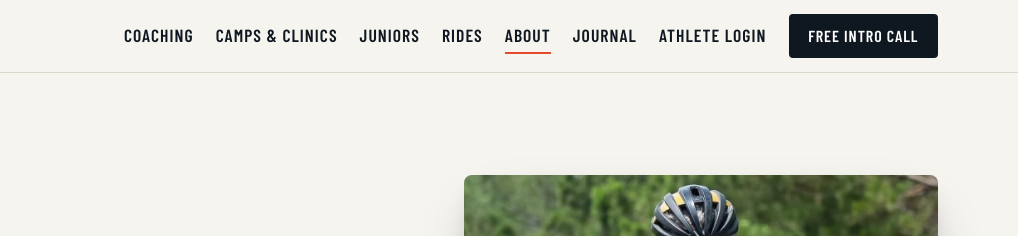
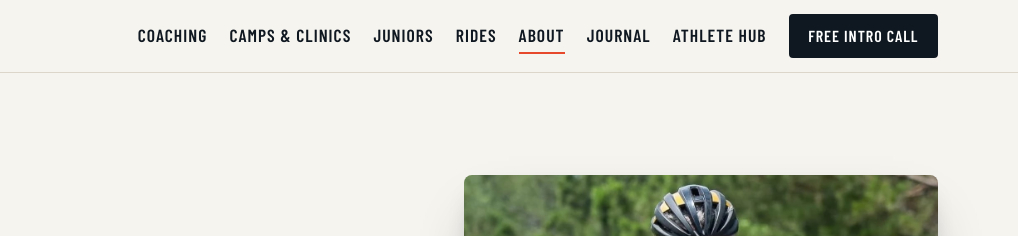
Before and after one commit to eravet/vs, an Eleventy site: page src/about.njk in a window 1280 px wide. Shown: the top 236 px of the page, 262-1280 px from the left. Built offline with nearby package versions, Linux system fonts and the light colour scheme; Eleventy itself is replaced by a stand-in of ours; files that its build step writes are made by us from their sources.

Commit message:
feat(nav): rename 'Athlete login' to 'Athlete hub'
Co-Authored-By: Claude Opus 5.5 <noreply@anthropic.com>

```diff
--- a/src/_includes/partials/header.njk
+++ b/src/_includes/partials/header.njk
@@ -22,7 +22,7 @@
         <li><a href="{{ item.url }}"{% if page.url.startsWith(item.url) %} aria-current="page"{% endif %}>{{ item.label }}</a></li>
         {%- endfor %}
       </ul>
-      <a class="site-nav__athletes" href="/athletes/"{% if page.url == "/athletes/" %} aria-current="page"{% endif %}>Athlete login</a>
+      <a class="site-nav__athletes" href="/athletes/"{% if page.url == "/athletes/" %} aria-current="page"{% endif %}>Athlete hub</a>
       <a class="btn btn--small" href="/contact/">Free intro call</a>
     </nav>
   </div>
```
Also changed, not shown: tests/functional/sections.spec.js (+2 -1 lines).
